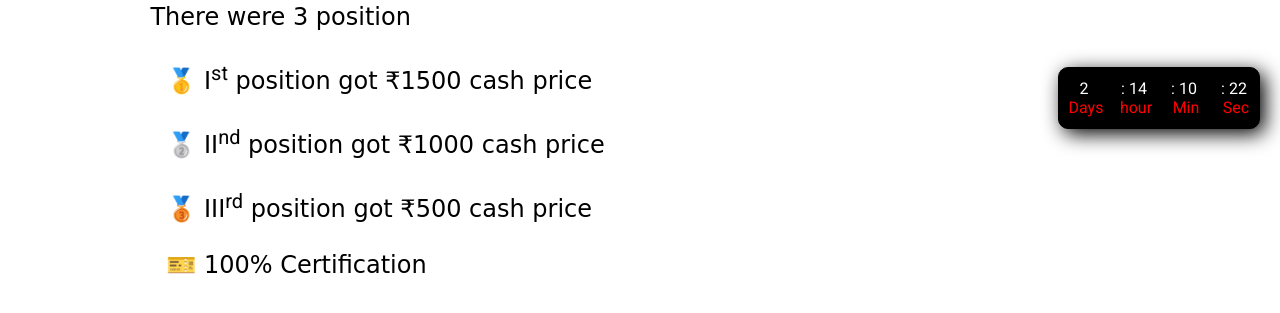
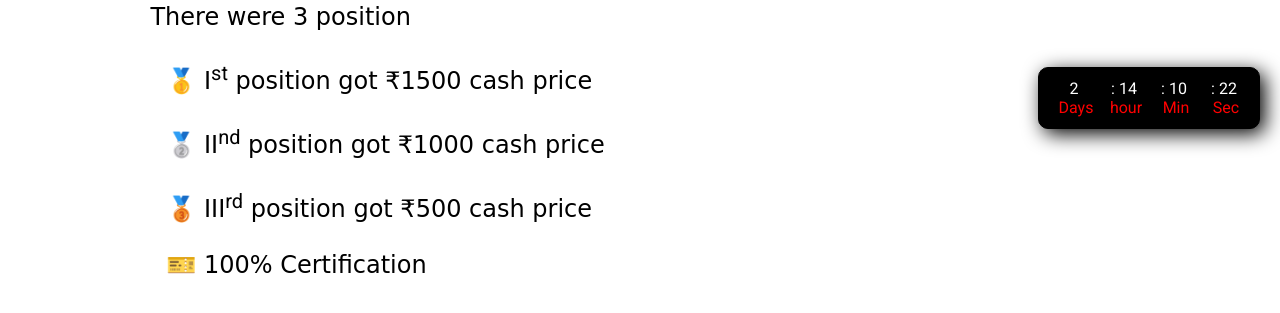
Before and after one commit to cxi-miet/cssbattleground, a plain HTML site: page index.html in a window 1280 px wide. In both pictures the pointer is over the element 1159 px from the left and 731 px from the top of the page. Shown: the part 633-946 px from the top of the page. Drawn offline with nearby package versions, Linux system fonts and the light colour scheme; a web font is replaced by a local one.

Commit message:
time animation

```diff
--- a/css/style.css
+++ b/css/style.css
@@ -312,12 +312,13 @@ footer{
   transform: scale(0.95);
   transform: translateY(85vh);
   transition: .6s all cubic-bezier(.86,0,.07,1);
+  transition: .3s width cubic-bezier(.86,0,.07,1);
 }
 .up{
   transform: translateY(0);
 }
 .time:hover{
-  transform: scale(1);
+  width: 220px;
 }
 .tim{
   width: 50px;
```
